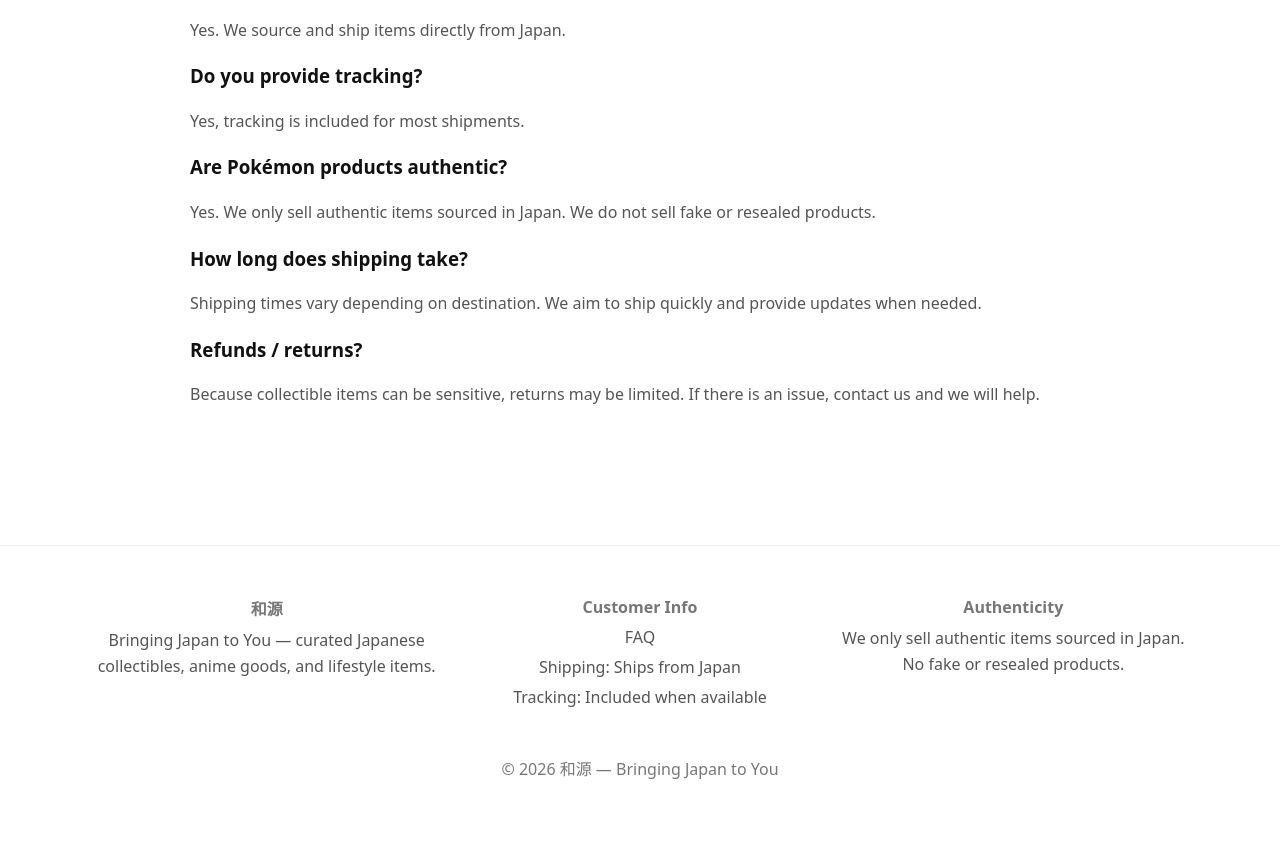
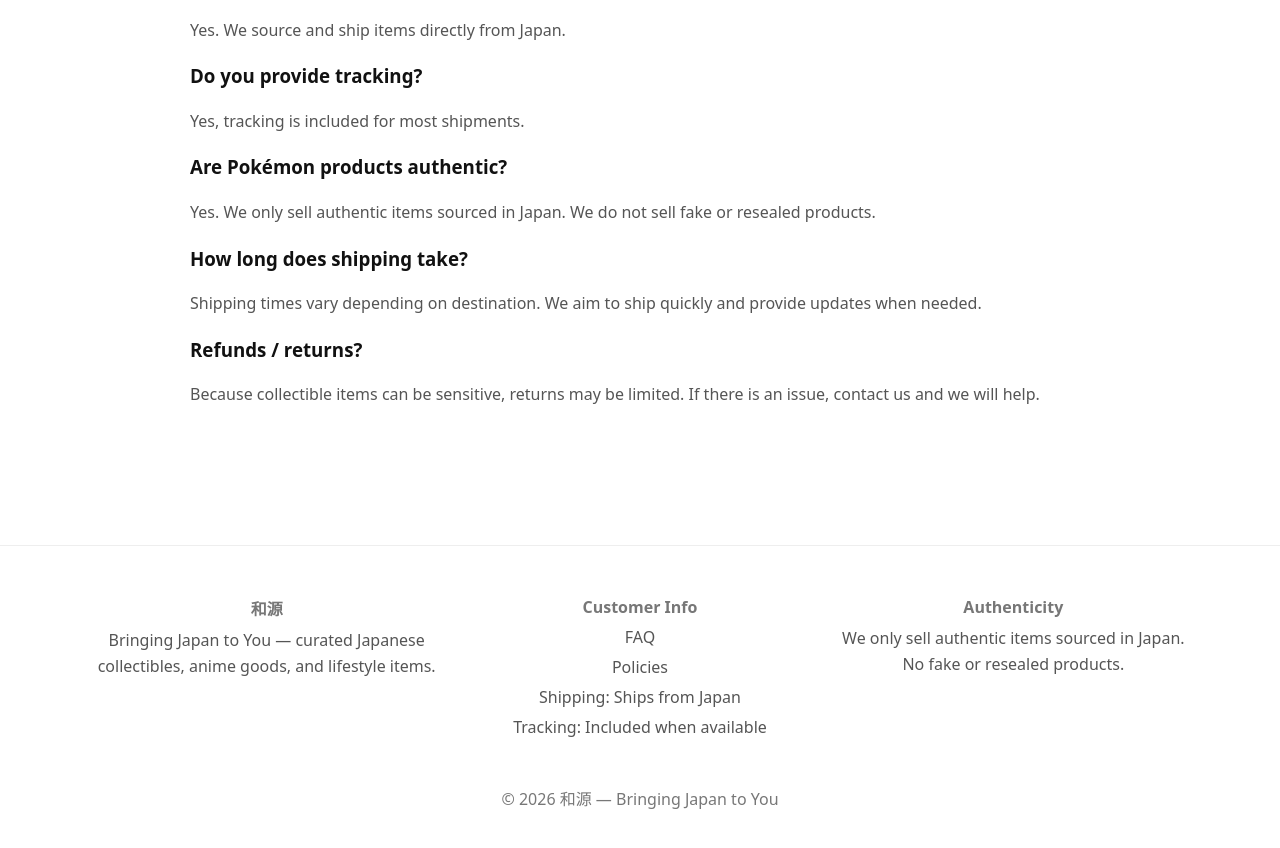
Before and after one commit to BringingJapan/bringingjapantoyou, a plain HTML site: page faq.html in a window 1280 px wide. Shown: the part 242-1090 px from the top of the page. Drawn offline with Linux system fonts and the light colour scheme.

Commit message:
Add policies link in footer

```diff
--- a/faq.html
+++ b/faq.html
@@ -60,6 +60,7 @@ Bringing Japan to You — curated Japanese collectibles, anime goods, and lifest
 <div>
 <p style="margin:0;"><strong>Customer Info</strong></p>
 <p style="margin:8px 0;"><a href="faq.html" style="color:#555;">FAQ</a></p>
+  <p style="margin:8px 0;"><a href="policies.html" style="color:#555;">Policies</a></p>
 <p style="margin:8px 0; color:#555;">Shipping: Ships from Japan</p>
 <p style="margin:8px 0; color:#555;">Tracking: Included when available</p>
 </div>
```
